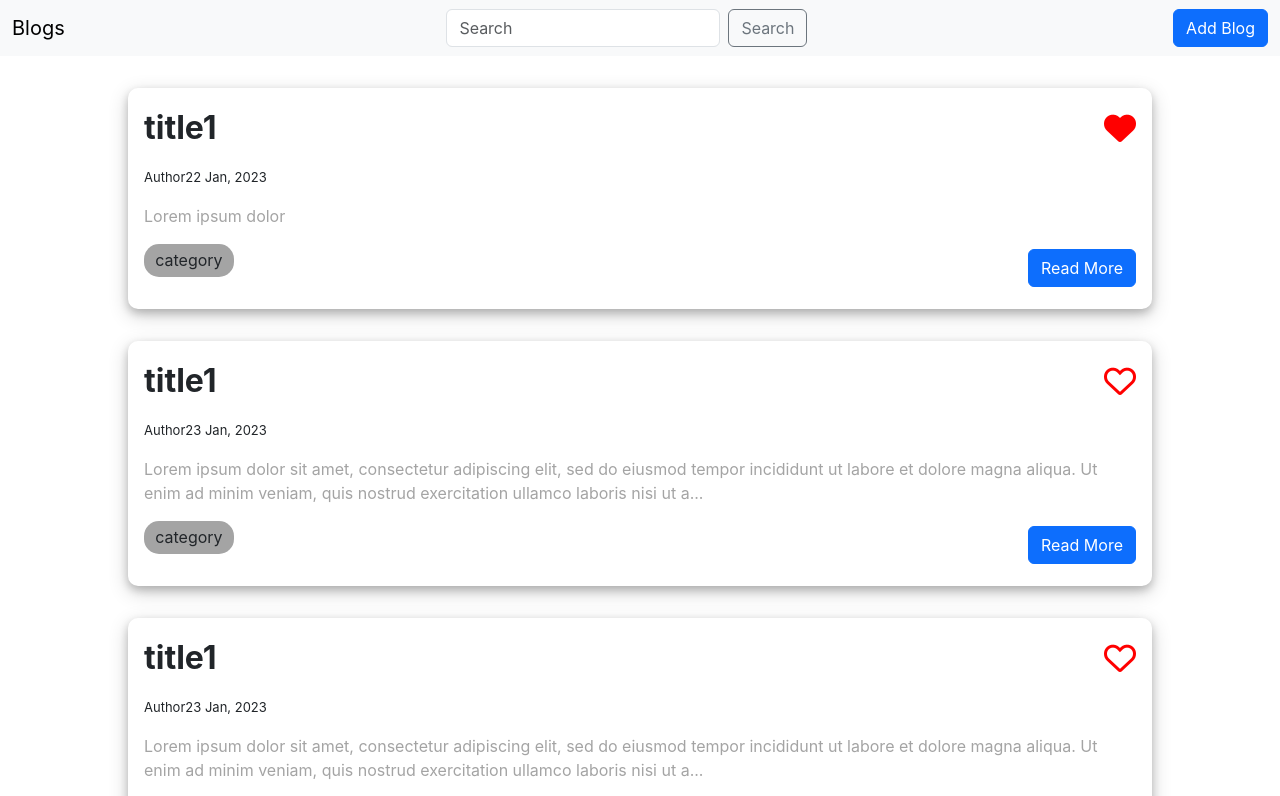
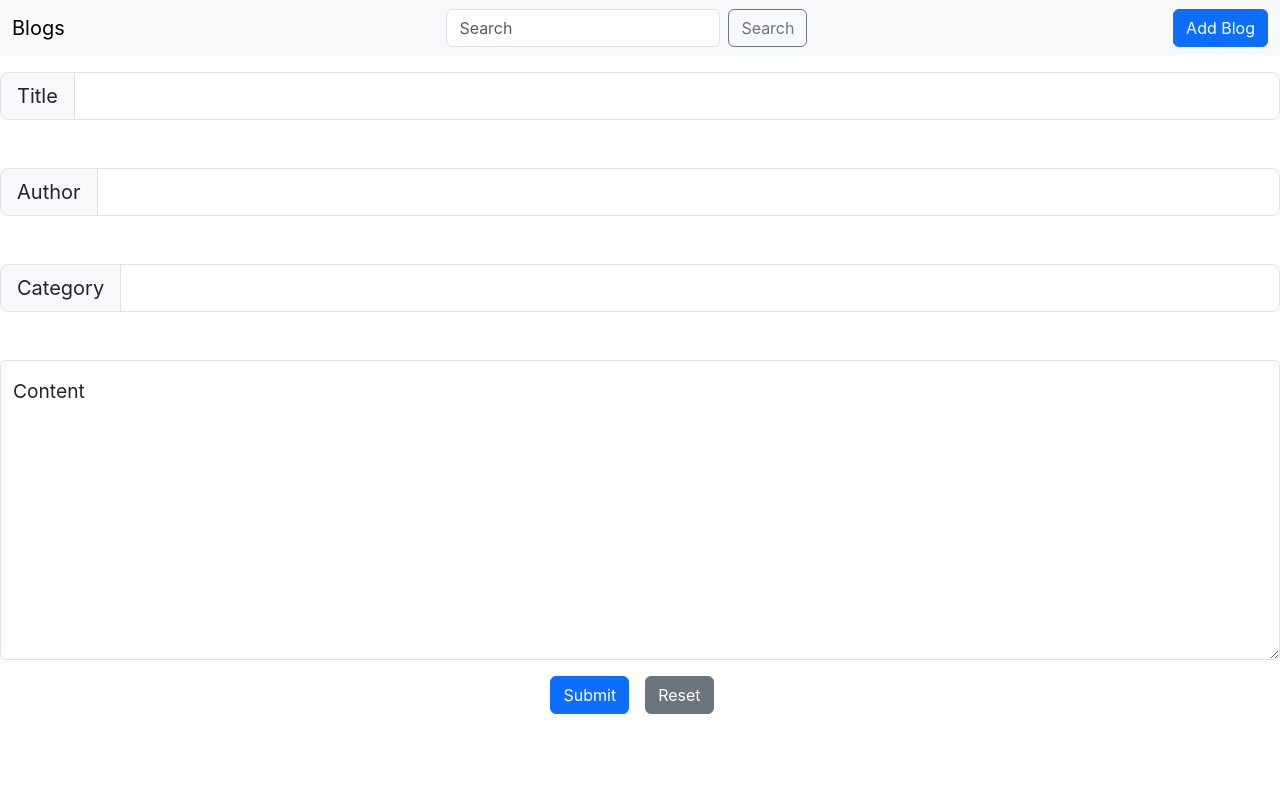
Before and after one commit to Sameony/ReactBench, a React (Create React App) app in the folder frontend/: page /addBlog in a window 1280 px wide. Shown: the top 796 px of the page. Built offline with nearby package versions, Linux system fonts and the light colour scheme.

Commit message:
feat: add blog page

```diff
--- a/frontend/package.json
+++ b/frontend/package.json
@@ -9,6 +9,7 @@
     "bootstrap": "^5.3.0-alpha1",
     "react": "^18.2.0",
     "react-dom": "^18.2.0",
+    "react-router-dom": "^6.7.0",
     "react-scripts": "5.0.1",
     "web-vitals": "^2.1.4"
   },
--- a/frontend/src/Components/AllBlogs.jsx
+++ b/frontend/src/Components/AllBlogs.jsx
@@ -1,6 +1,6 @@
 import React from 'react'
 import "../Styles/allBlogs.css"
-
+import { Link } from 'react-router-dom'
 const blogs = [
     {Title:"title1",
     Category:"category",
@@ -53,7 +53,7 @@ const AllBlogs = () => {
             <div>{ele.isLiked}</div>
             <div style={{display:"flex", justifyContent:"space-between", alignItems:"center"}}>
                 <div className="categoryBlock">{ele.Category} </div>
-                <button className='btn btn-primary'>Read More</button>
+                <Link to={`/blogs/${index}`} className='btn btn-primary'>Read More</Link>
             </div>
         </div>
     })
--- a/frontend/src/Components/Header.jsx
+++ b/frontend/src/Components/Header.jsx
@@ -1,19 +1,17 @@
 import React from "react";
-
+import { Link } from "react-router-dom";
 const Header = () =>{
     return (
-       <>
       <nav className="navbar bg-body-tertiary">
         <div className="container-fluid">
-            <a className="navbar-brand">Blogs</a>
+            <Link to="/" className="navbar-brand">Blogs</Link>
             <form className="d-flex" role="search">
             <input className="form-control me-2" type="search" placeholder="Search" aria-label="Search" />
             <button className="btn btn-outline-secondary" type="submit">Search</button>
             </form>
-            <button className="btn btn-primary">Add Blog</button>
+            <Link to="/addBlog" className="btn btn-primary">Add Blog</Link>
         </div>
-        </nav>
-       </>
+       </nav>
     )
 }
 
--- /dev/null
+++ b/frontend/src/Screens/BlogDisplay.jsx
@@ -0,0 +1,11 @@
+import React from 'react'
+import { useParams } from 'react-router-dom'
+const BlogDisplay = () => {
+    // const {blogName} = useParams()
+    console.log(useParams())
+  return (
+    <div>BlogDisplay</div>
+  )
+}
+
+export default BlogDisplay
--- /dev/null
+++ b/frontend/src/Screens/BlogPage.jsx
@@ -0,0 +1,29 @@
+import React from 'react'
+const BlogPage = () => {
+  return (
+    <form className="addBlogContainer">
+        <div class="mt-3 input-group input-group-lg">
+        <span class="input-group-text" id="inputGroup-sizing-lg">Title</span>
+        <input type="text" class="form-control" aria-label="Sizing example input" aria-describedby="inputGroup-sizing-lg" />
+        </div>
+        <div class=" mt-5 input-group input-group-lg">
+        <span class="input-group-text" id="inputGroup-sizing-lg">Author</span>
+        <input type="text" class="form-control" aria-label="Sizing example input" aria-describedby="inputGroup-sizing-lg" />
+        </div>
+        <div class=" mt-5 input-group input-group-lg">
+        <span class="input-group-text" id="inputGroup-sizing-lg">Category</span>
+        <input type="text" class="form-control" aria-label="Sizing example input" aria-describedby="inputGroup-sizing-lg" />
+        </div>
+        <div class="mt-5 form-floating">
+        <textarea class="form-control" placeholder="Leave a comment here" id="floatingTextarea2" style={{height:"300px"}}></textarea>
+        <label for="floatingTextarea2" style={{fontSize:"larger"}}>Content</label>
+        </div>
+       <div className='d-flex justify-content-center align-items-center'>
+       <button className='btn btn-primary my-3'>Submit</button>
+        <button className="btn btn-secondary mx-3">Reset</button>
+       </div>
+    </form>
+  )
+}
+
+export default BlogPage
--- a/frontend/src/index.css
+++ b/frontend/src/index.css
@@ -11,3 +11,7 @@ code {
   font-family: source-code-pro, Menlo, Monaco, Consolas, 'Courier New',
     monospace;
 }
+
+.shadows{
+  box-shadow:"0 4px 8px 0 rgba(0, 0, 0, 0.2), 0 6px 20px 0 rgba(0, 0, 0, 0.19)"
+}
--- a/frontend/src/index.js
+++ b/frontend/src/index.js
@@ -1,16 +1,24 @@
 import React from 'react';
-import { useState, useEffect } from 'react';
 import ReactDOM from 'react-dom/client';
 import './index.css';
 import App from './App';
 import Header from './Components/Header';
+import BlogDisplay from './Screens/BlogDisplay';
 import Footer from './Components/Footer';
+import {Route, Routes, BrowserRouter} from "react-router-dom";
+import BlogPage from './Screens/BlogPage';
 
 const root = ReactDOM.createRoot(document.getElementById('root'));
 root.render(
-  <React.StrictMode>
-    <Header />
-    <App />
-    <Footer />
-  </React.StrictMode>
-);
+ <React.StrictMode>
+    <BrowserRouter>
+      <Header />
+      <Routes>
+        <Route path='/' element={<App/>}></Route>
+        <Route path="/addBlog" element={<BlogPage />} />
+        <Route path="/blogs/:blogName" element={<BlogDisplay />} />
+      </Routes>
+
+    </BrowserRouter>
+ </React.StrictMode>
+) ;
```
